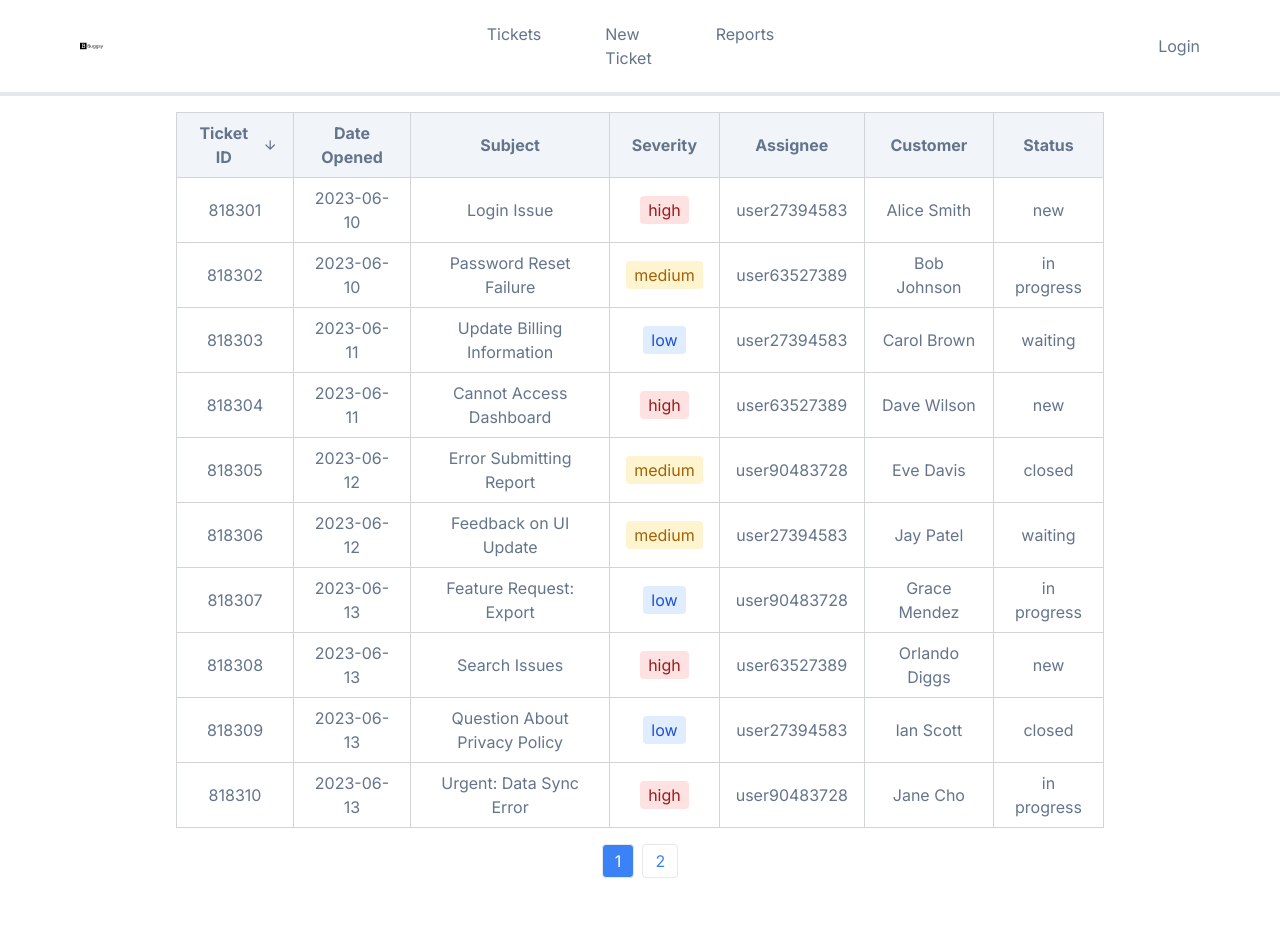
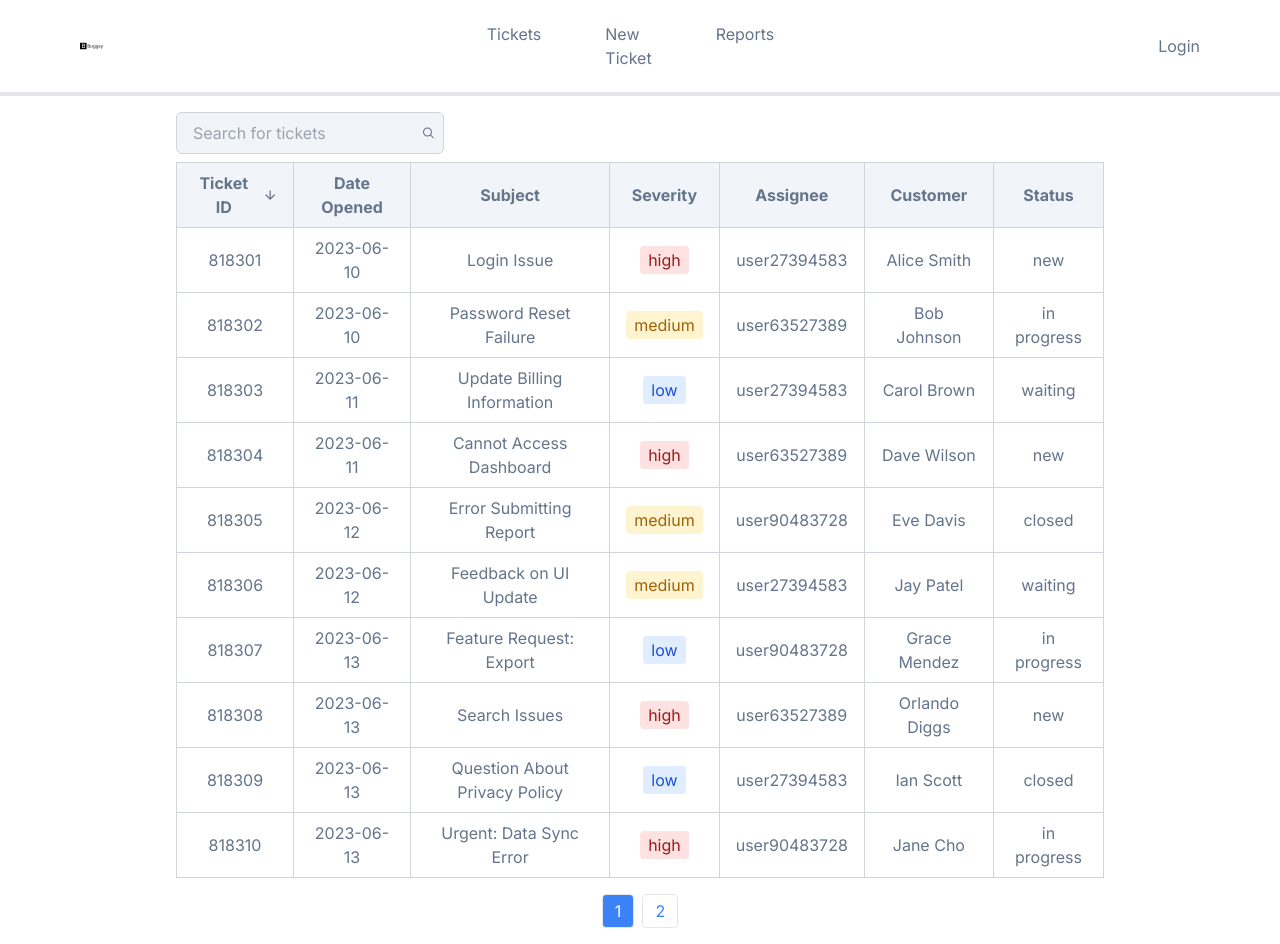
Before and after one commit to nirmalanirma28/buggsy, a Next.js app: page /Tickets in a window 1280 px wide. Before the commit the page ends 894 px from the top, so only its background shows below. Built offline with nearby package versions, Linux system fonts and the light colour scheme.

Commit message:
search filter component added

```diff
--- a/src/app/Tickets/page.jsx
+++ b/src/app/Tickets/page.jsx
@@ -1,4 +1,5 @@
 "use client";
+
 import { useEffect, useState } from "react";
 import ArrowDown from "../../../public/icons/ArrowDown";
 import ArrowUp from "../../../public/icons/ArrowUp";
@@ -6,6 +7,7 @@ import SearchTicket from "@/components/SearchTicket";
 
 export default function Tickets() {
   const [tickets, setTickets] = useState([]);
+  const [filteredTickets, setFilteredTickets] = useState([]);
   const [currentPage, setCurrentPage] = useState(1);
   const [ticketsPerPage] = useState(10);
   const [sortConfig, setSortConfig] = useState({
@@ -17,23 +19,28 @@ export default function Tickets() {
 
   const fetchTickets = async () => {
     const data = await fetch("/data/tickets.json");
-    const tickets = await data.json();
-    console.log("tickets", tickets);
-    // return tickets;
-    setTickets(tickets);
+    const ticketData = await data.json();
+    setTickets(ticketData);
   };
 
+  // useEffect(() => {
+  //   fetchTickets();
+  // }, []);
+
   useEffect(() => {
-    const ticketData = fetchTickets();
-    // if (TicketInput) {
-    //   console.log("llllllllllll");
-    //   setTickets(ticketData.filter((ticket) => ticket.subject === TicketInput));
-    // } else {
-    //   setTickets(ticketData);
-    // }
-  }, []);
+    fetchTickets();
+    if (TicketInput) {
+      setFilteredTickets(
+        tickets.filter((ticket) =>
+          ticket.subject.toLowerCase().includes(TicketInput.toLowerCase())
+        )
+      );
+    } else {
+      setFilteredTickets(tickets);
+    }
+  }, [TicketInput, tickets]);
 
-  const sortedTickets = [...tickets].sort((a, b) => {
+  const sortedTickets = [...filteredTickets].sort((a, b) => {
     if (a[sortConfig.key] < b[sortConfig.key]) {
       return sortConfig.direction === "asc" ? -1 : 1;
     }
@@ -49,8 +56,9 @@ export default function Tickets() {
     indexOfFirstTicket,
     indexOfLastTicket
   );
+
   // Handle pagination
-  const totalPages = Math.ceil(tickets.length / ticketsPerPage);
+  const totalPages = Math.ceil(filteredTickets.length / ticketsPerPage);
 
   const paginate = (pageNumber) => setCurrentPage(pageNumber);
 
@@ -77,10 +85,11 @@ export default function Tickets() {
   };
 
   return (
-    <div className="container mx-40 p-4">
-      {/* <div>
+    <div className="min-h-screen mx-40 p-4">
+      <div>
         <SearchTicket onSelectTicket={handleTicketSelect} />
-      </div> */}
+      </div>
+      <div className="container ">
         <table className="min-w-full bg-white border border-gray-300">
           <thead>
             <tr className="text-slate-500 bg-slate-100">
@@ -164,5 +173,6 @@ export default function Tickets() {
           ))}
         </div>
       </div>
+    </div>
   );
 }
--- /dev/null
+++ b/src/components/SearchTicket.jsx
@@ -0,0 +1,37 @@
+import { useState } from "react";
+import MagnifyingGlass from "../../public/icons/MagnifyingGlass";
+
+const SearchTicket = ({ onSelectTicket }) => {
+  const [ticketInput, setTicketInput] = useState("");
+
+  const handleInputChange = (event) => {
+    setTicketInput(event.target.value);
+    onSelectTicket(event.target.value);
+  };
+
+  const handleKeyPress = (event) => {
+    if (event.key === "Enter") {
+      return handleInputChange;
+    }
+  };
+
+  return (
+    <div className="flex items-center mb-2">
+      <div className="relative">
+        <input
+          type="text"
+          placeholder="Search for tickets"
+          className="px-4 py-2 rounded-md border-gray-300 border focus:outline-none focus:border-blue-500  bg-slate-100"
+          value={ticketInput}
+          onChange={handleInputChange}
+          onKeyDown={handleKeyPress}
+        />
+        <div className="absolute inset-y-0 right-2 flex items-center pl-3 pointer-events-none">
+          <MagnifyingGlass />
+        </div>
+      </div>
+    </div>
+  );
+};
+
+export default SearchTicket;
```
Lines whose indentation alone changed are shown as unchanged.
